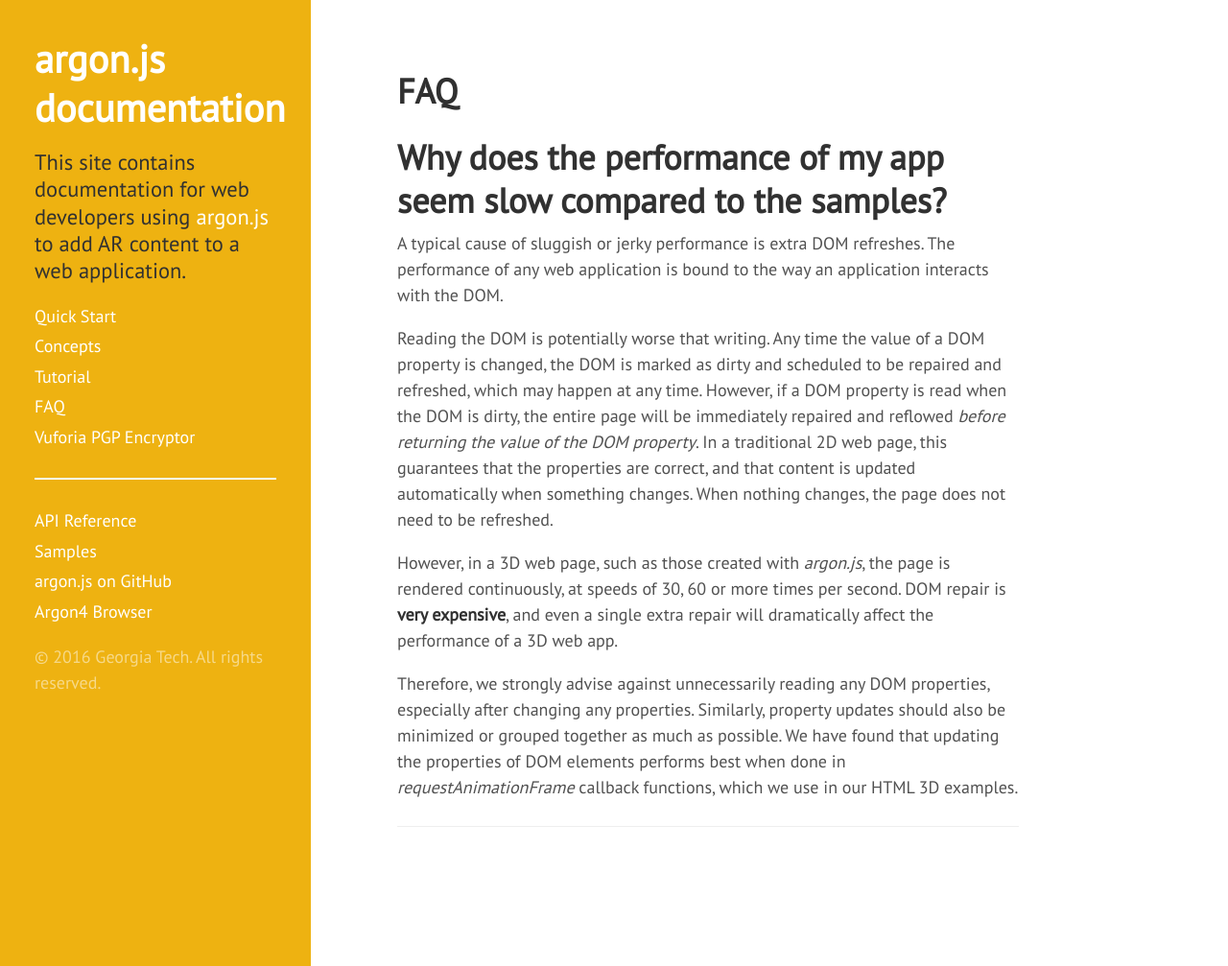
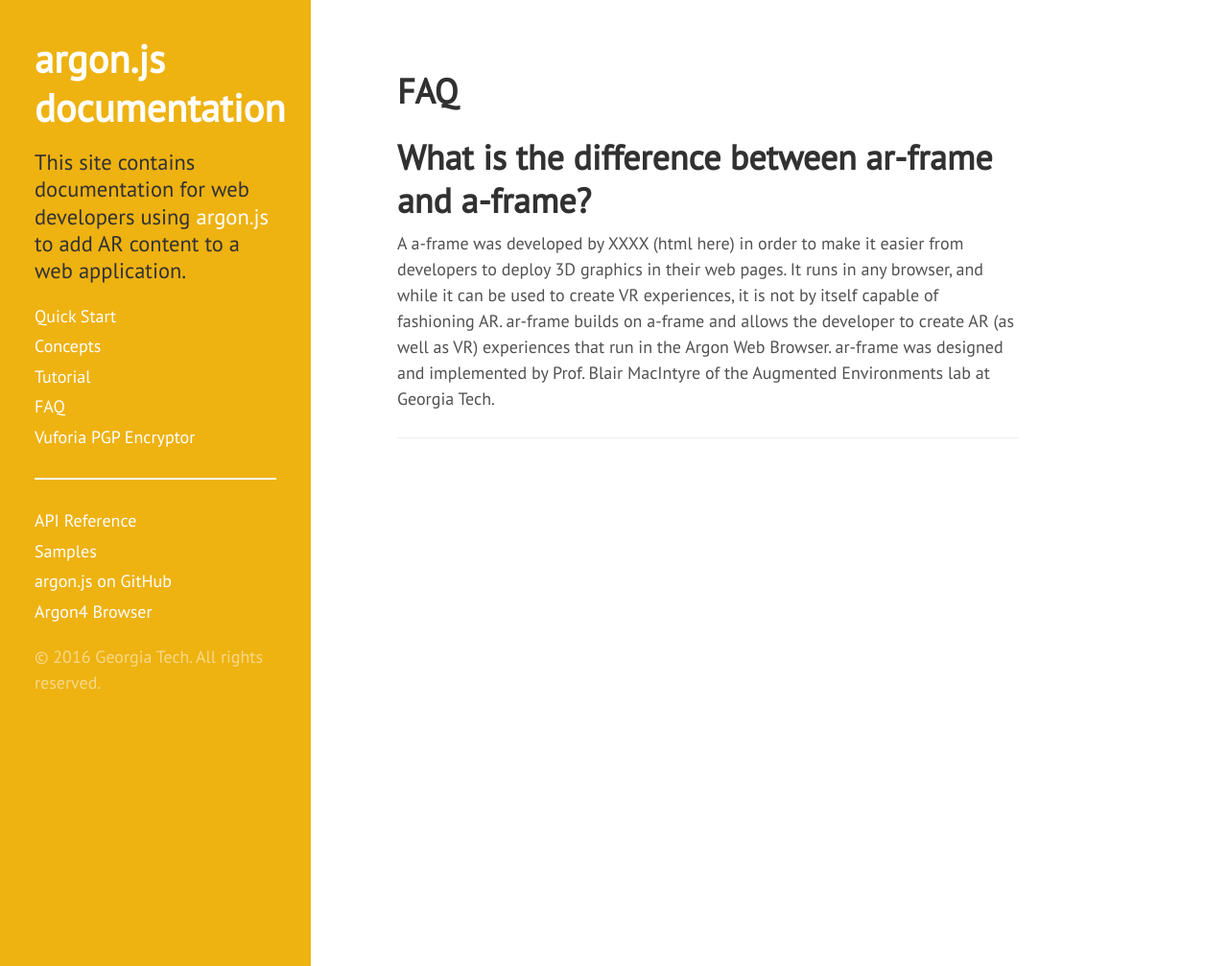
Before and after one commit to argonjs/design-tools, a Jekyll site: the page built from start/faq.md, in a window 1280 px wide and 1007 px high. Shown: the whole window at 96% size. Built offline with Jekyll 4.4.1, drawn with Linux system fonts in a browser that asks for light colours; nearby versions of some CDN libraries.

Commit message:
First test of attempt to modify the ghpages branch

```diff
--- a/start/faq.md
+++ b/start/faq.md
@@ -5,12 +5,6 @@
 nav_subpage: 1
 ---
 
-# Why does the performance of my app seem slow compared to the samples?
+# What is the difference between ar-frame and a-frame?
 
-A typical cause of sluggish or jerky performance is extra DOM refreshes. The performance of any web application is bound to the way an application interacts with the DOM.
-
-Reading the DOM is potentially worse that writing. Any time the value of a DOM property is changed, the DOM is marked as dirty and scheduled to be repaired and refreshed, which may happen at any time.  However, if a DOM property is read when the DOM is dirty, the entire page will be immediately repaired and reflowed *before returning the value of the DOM property*. In a traditional 2D web page, this  guarantees that the properties are correct, and that content is updated automatically when something changes. When nothing changes, the page does not need to be refreshed.
-
-However, in a 3D web page, such as those created with *argon.js*, the page is rendered continuously, at speeds of 30, 60 or more times per second.  DOM repair is **very expensive**, and even a single extra repair will dramatically affect the performance of a 3D web app.
-
-Therefore, we strongly advise against unnecessarily reading any DOM properties, especially after changing any properties.  Similarly, property updates should also be minimized or grouped together as much as possible. We have found that updating the properties of DOM elements performs best when done in *requestAnimationFrame* callback functions, which we use in our HTML 3D examples.
+A a-frame was developed by XXXX (html here) in order to make it easier from developers to deploy 3D graphics in their web pages. It runs in any browser, and while it can be used to create VR experiences, it is not by itself capable of fashioning AR. ar-frame builds on a-frame and allows the developer to create AR (as well as VR) experiences that run in the Argon Web Browser. ar-frame was designed and implemented by Prof. Blair MacIntyre of the Augmented Environments lab at Georgia Tech.
```
